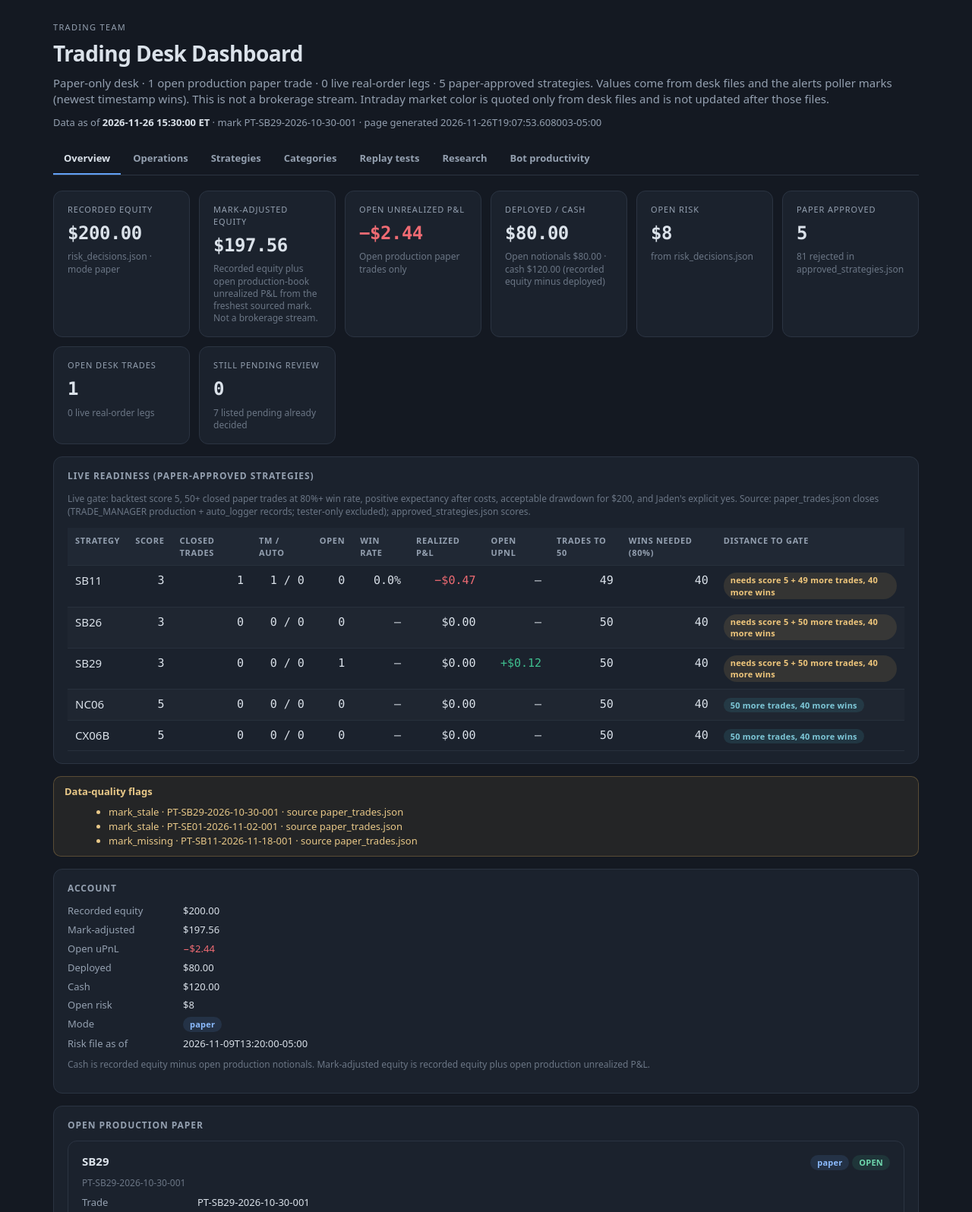
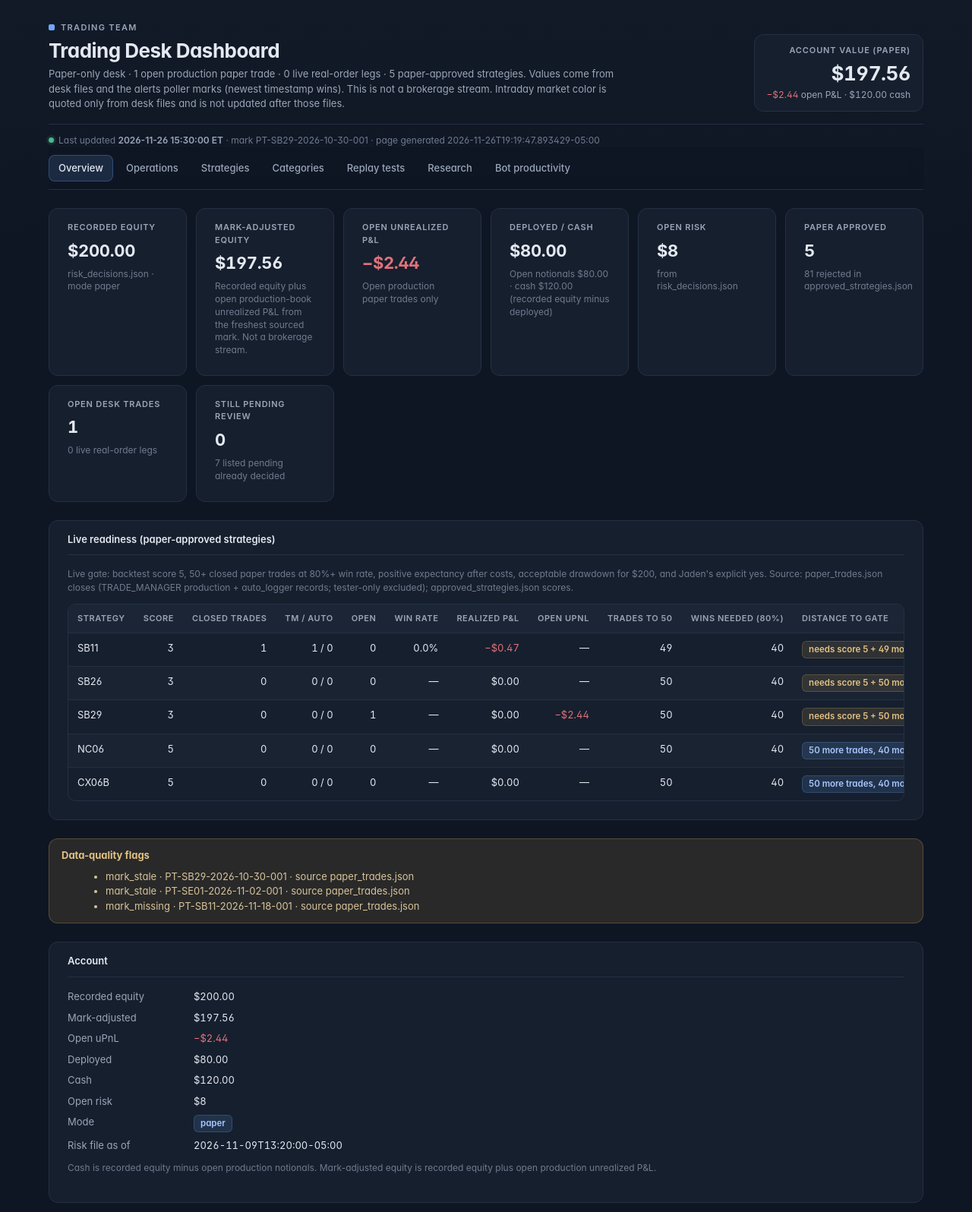
Before and after one commit to Jblack8820/Trading-Desk-Dashboard, a plain HTML site: page index.html in a window 1280 px wide. Shown: the top 1596 px of the page at 76% size. Drawn offline with Linux system fonts and the light colour scheme.

Commit message:
Update trading desk dashboard site

```diff
--- a/index.html
+++ b/index.html
@@ -2,96 +2,147 @@
 <html lang="en">
 <head>
 <meta charset="utf-8">
-<meta name="viewport" content="width=device-width,initial-scale=1">
+<meta name="viewport" content="width=device-width,initial-scale=1,viewport-fit=cover">
+<meta name="theme-color" content="#0f1623">
+<meta name="color-scheme" content="dark">
 <title>Trading Desk Dashboard</title>
 <style>
 :root{
-  --bg:#141922;--panel:#1b222d;--panel2:#202834;--zebra:#1f2631;
-  --border:#2b3442;--text:#dbe2ea;--sub:#94a0b0;--dim:#6b7685;
-  --green:#3fbf8f;--red:#ef6b73;--blue:#62a0f6;--amber:#e3b45f;--cyan:#4cc3d4;
+  --bg:#0f1623;--bg2:#121a28;--panel:#161f2e;--panel2:#1b2536;--zebra:rgba(255,255,255,.018);--hover:rgba(110,168,254,.06);
+  --border:#243044;--border2:#2c3a51;--text:#e4e9f1;--sub:#9aa6b8;--dim:#6f7b8e;
+  --accent:#6ea8fe;--accent-soft:rgba(110,168,254,.14);
+  --green:#4cb98a;--green-soft:rgba(76,185,138,.13);--red:#e0727a;--red-soft:rgba(224,114,122,.13);
+  --amber:#d4a95a;--amber-soft:rgba(212,169,90,.13);
+  --r:12px;--s1:4px;--s2:8px;--s3:12px;--s4:16px;--s5:24px;--s6:32px;
+  --font:Inter,-apple-system,BlinkMacSystemFont,"SF Pro Text","Segoe UI",Roboto,"Helvetica Neue",Arial,sans-serif;
+  --mono:ui-monospace,"SF Mono",SFMono-Regular,Menlo,Consolas,monospace;
 }
 *{box-sizing:border-box}
-html,body{margin:0;background:var(--bg);color:var(--text);
-  font:15px/1.45 system-ui,-apple-system,"Segoe UI",Roboto,sans-serif}
+html{-webkit-text-size-adjust:100%}
+html,body{margin:0;background:var(--bg);color:var(--text);font:14px/1.5 var(--font);
+  -webkit-font-smoothing:antialiased;-moz-osx-font-smoothing:grayscale;font-feature-settings:"cv11","ss01"}
+body{background:linear-gradient(180deg,var(--bg2) 0,var(--bg) 320px)}
 button,input{font:inherit;color:inherit}
-main{max-width:1180px;margin:0 auto;padding:28px 20px 64px}
-.eyebrow{font-size:11px;letter-spacing:.12em;text-transform:uppercase;color:var(--sub)}
-h1{margin:6px 0 8px;font-size:28px;font-weight:650;letter-spacing:-.02em}
-h2{margin:0 0 12px;font-size:12px;letter-spacing:.08em;text-transform:uppercase;color:var(--sub);font-weight:650}
-h3{margin:0 0 8px;font-size:15px;font-weight:650}
-.sub{color:var(--sub);margin:0 0 6px}
+main{max-width:1200px;margin:0 auto;padding:var(--s5) var(--s5) 64px}
+/* header */
+.topbar{display:flex;justify-content:space-between;align-items:flex-end;gap:var(--s4);flex-wrap:wrap;
+  padding-bottom:var(--s4);border-bottom:1px solid var(--border)}
+.brand{min-width:0;flex:1 1 420px}
+.eyebrow{display:inline-flex;align-items:center;gap:8px;font-size:11px;letter-spacing:.12em;text-transform:uppercase;color:var(--sub);font-weight:600}
+.eyebrow:before{content:"";width:8px;height:8px;border-radius:2px;background:var(--accent)}
+h1{margin:6px 0 6px;font-size:26px;line-height:1.2;font-weight:650;letter-spacing:-.02em}
+h2{margin:0 0 var(--s3);font-size:13px;line-height:1.3;color:var(--text);font-weight:600;letter-spacing:0}
+h3{margin:0 0 4px;font-size:15px;font-weight:600}
+.sub{color:var(--sub);margin:0;font-size:13px;max-width:760px}
+.acct{flex:0 0 auto;text-align:right;background:var(--panel);border:1px solid var(--border);border-radius:var(--r);padding:12px 16px;min-width:220px}
+.acct .k{font-size:11px;letter-spacing:.08em;text-transform:uppercase;color:var(--sub);font-weight:600}
+.acct .v{font-size:26px;font-weight:650;letter-spacing:-.02em;font-variant-numeric:tabular-nums;margin-top:2px}
+.acct .d{font-size:12px;color:var(--sub);font-variant-numeric:tabular-nums}
+.asof{margin:var(--s3) 0 0;color:var(--dim);font-size:12px}
+.asof b{color:var(--sub);font-weight:600}
+.live-dot{display:inline-block;width:7px;height:7px;border-radius:50%;background:var(--green);margin-right:6px;vertical-align:1px;box-shadow:0 0 0 3px var(--green-soft)}
 .dim{color:var(--dim);font-size:12px}
-.mono,.num,kpi .v,td.num{font-family:ui-monospace,SFMono-Regular,Menlo,Consolas,monospace;font-variant-numeric:tabular-nums}
+.mono{font-family:var(--mono)}
+.num,kpi .v,td.num,.n{font-variant-numeric:tabular-nums lining-nums}
 .up{color:var(--green)} .down{color:var(--red)}
-.asof{margin:10px 0 18px;color:var(--sub);font-size:13px}
-.asof b{color:var(--text);font-weight:650}
-.tabs{display:flex;gap:2px;overflow-x:auto;-webkit-overflow-scrolling:touch;
-  border-bottom:1px solid var(--border);margin:18px 0 20px;scrollbar-width:thin}
-.tab{appearance:none;background:transparent;border:0;border-bottom:2px solid transparent;
-  color:var(--sub);padding:10px 14px;white-space:nowrap;cursor:pointer;font-weight:600;font-size:13px}
-.tab:hover{color:var(--text)}
-.tab.active{color:var(--text);border-bottom-color:var(--blue)}
-.tab:focus-visible{outline:2px solid var(--blue);outline-offset:2px}
+/* tabs */
+.tabs{position:sticky;top:0;z-index:5;display:flex;gap:4px;overflow-x:auto;-webkit-overflow-scrolling:touch;scrollbar-width:none;
+  margin:0 0 var(--s5);padding:10px 0;background:rgba(15,22,35,.92);backdrop-filter:blur(8px);-webkit-backdrop-filter:blur(8px);border-bottom:1px solid var(--border)}
+.tabs::-webkit-scrollbar{display:none}
+.tab{appearance:none;background:transparent;border:1px solid transparent;border-radius:8px;
+  color:var(--sub);padding:7px 12px;white-space:nowrap;cursor:pointer;font-weight:550;font-size:13px;transition:background .15s,color .15s}
+.tab:hover{color:var(--text);background:rgba(255,255,255,.04)}
+.tab.active{color:var(--text);background:var(--accent-soft);border-color:rgba(110,168,254,.28)}
+.tab:focus-visible{outline:2px solid var(--accent);outline-offset:2px}
 .pane{display:none} .pane.active{display:block}
-.grid{display:grid;grid-template-columns:repeat(auto-fit,minmax(168px,1fr));gap:12px;margin:0 0 16px}
-.cards{display:grid;grid-template-columns:repeat(auto-fit,minmax(280px,1fr));gap:12px;margin:0 0 16px}
-.card,.panel{background:var(--panel);border:1px solid var(--border);border-radius:12px;padding:16px 18px}
-.panel{margin:0 0 16px}
-kpi{display:block}
-kpi .k{font-size:11px;letter-spacing:.08em;text-transform:uppercase;color:var(--sub)}
-kpi .v{font-size:24px;font-weight:650;margin-top:6px;letter-spacing:-.02em}
-kpi .h{margin-top:6px;color:var(--dim);font-size:12px;line-height:1.35}
-.pill{display:inline-block;padding:2px 9px;border-radius:999px;font-size:11px;font-weight:650;letter-spacing:.02em;line-height:1.4}
-.pill.paper{color:#8cbcff;background:rgba(98,160,246,.12)}
-.pill.live{color:#ff9aa0;background:rgba(239,107,115,.12)}
-.pill.good{color:#6fd8ae;background:rgba(63,191,143,.12)}
-.pill.warn{color:#f0c77c;background:rgba(227,180,95,.12)}
-.pill.info{color:#7ec8d8;background:rgba(76,195,212,.12)}
-.pill.muted{color:#b3bdca;background:rgba(148,160,176,.10)}
-.scroll{overflow:auto;-webkit-overflow-scrolling:touch;max-width:100%}
-table{width:100%;border-collapse:collapse;min-width:520px}
-th,td{padding:9px 10px;text-align:left;border-bottom:1px solid rgba(43,52,66,.75);vertical-align:top}
-th{font-size:11px;letter-spacing:.06em;text-transform:uppercase;color:var(--sub);background:var(--panel2);font-weight:650;position:sticky;top:0}
+/* layout */
+.grid{display:grid;grid-template-columns:repeat(auto-fit,minmax(170px,1fr));gap:var(--s3);margin:0 0 var(--s5)}
+.cards{display:grid;grid-template-columns:repeat(auto-fit,minmax(300px,1fr));gap:var(--s4);margin:0 0 var(--s5)}
+.card,.panel{background:var(--panel);border:1px solid var(--border);border-radius:var(--r);padding:var(--s4) var(--s5) var(--s5)}
+.panel{margin:0 0 var(--s5)}
+.panel>h2,.card>h2{padding-bottom:var(--s3);margin-bottom:var(--s4);border-bottom:1px solid var(--border)}
+kpi{display:block;padding:14px 16px 16px}
+kpi .k{font-size:11px;letter-spacing:.07em;text-transform:uppercase;color:var(--sub);font-weight:600}
+kpi .v{font-size:22px;font-weight:650;margin-top:6px;letter-spacing:-.015em}
+kpi .h{margin-top:6px;color:var(--dim);font-size:12px;line-height:1.4}
+/* pills */
+.pill{display:inline-block;padding:2px 8px;border-radius:6px;font-size:11.5px;font-weight:600;line-height:1.5;border:1px solid transparent;white-space:normal}
+.pill.paper{color:#a9c8ff;background:var(--accent-soft);border-color:rgba(110,168,254,.22)}
+.pill.live{color:#f0a3a9;background:var(--red-soft);border-color:rgba(224,114,122,.25)}
+.pill.good{color:#7fd0ab;background:var(--green-soft);border-color:rgba(76,185,138,.25)}
+.pill.warn{color:#e3c283;background:var(--amber-soft);border-color:rgba(212,169,90,.25)}
+.pill.info{color:#a9c8ff;background:var(--accent-soft);border-color:rgba(110,168,254,.22)}
+.pill.muted{color:#b4bfcd;background:rgba(154,166,184,.10);border-color:rgba(154,166,184,.18)}
+/* tables */
+.scroll{overflow:auto;-webkit-overflow-scrolling:touch;max-width:100%;border:1px solid var(--border);border-radius:10px}
+table{width:100%;border-collapse:separate;border-spacing:0;min-width:520px;font-size:13px}
+th,td{padding:10px 12px;text-align:left;border-bottom:1px solid var(--border);vertical-align:top}
+th{font-size:11px;letter-spacing:.05em;text-transform:uppercase;color:var(--sub);background:var(--panel2);font-weight:600;position:sticky;top:0;white-space:nowrap}
 tbody tr:nth-child(even){background:var(--zebra)}
+tbody tr:hover{background:var(--hover)}
+tbody tr:last-child td{border-bottom:0}
 td.num{text-align:right;white-space:nowrap}
-.prop{display:grid;grid-template-columns:140px 1fr;gap:6px 12px;font-size:13px}
+td .pill{white-space:nowrap}
+.prop{display:grid;grid-template-columns:150px 1fr;gap:8px 16px;font-size:13px}
 .prop .k{color:var(--sub)}
-.barrow{display:grid;grid-template-columns:minmax(92px,160px) 1fr 48px;gap:8px;align-items:center;margin:6px 0}
+.prop>div:nth-child(even){font-variant-numeric:tabular-nums}
+/* bars */
+.barrow{display:grid;grid-template-columns:minmax(100px,180px) 1fr 52px;gap:10px;align-items:center;margin:8px 0}
 .barrow .lab{color:var(--sub);font-size:13px}
 .barrow .n{text-align:right;font-size:13px}
-.track{height:8px;background:var(--panel2);border-radius:99px;overflow:hidden}
-.fill{height:100%;background:var(--blue);border-radius:99px}
-.fill.green{background:var(--green)} .fill.amber{background:var(--amber)} .fill.cyan{background:var(--cyan)}
-pre{white-space:pre-wrap;overflow-wrap:anywhere;background:var(--panel2);padding:12px 14px;border-radius:8px;margin:0;font:12.5px/1.45 ui-monospace,SFMono-Regular,Menlo,Consolas,monospace;color:var(--text)}
-.note{background:rgba(227,180,95,.08);border:1px solid rgba(227,180,95,.28);color:#e8c888;padding:10px 14px;border-radius:10px;margin:0 0 16px;font-size:13px}
-.omit{color:var(--dim);font-size:13px;padding:8px 0}
-.legs{margin-top:12px}
-footer{margin-top:28px;color:var(--dim);font-size:12px}
-footer ul{margin:6px 0 0;padding-left:18px}
-.err{background:rgba(239,107,115,.12);border:1px solid rgba(239,107,115,.35);color:#ff9aa0;padding:14px 16px;border-radius:10px}
-.pos-head{display:flex;justify-content:space-between;gap:10px;align-items:flex-start;flex-wrap:wrap;margin-bottom:8px}
-.stack{display:flex;flex-direction:column;gap:16px}
+.track{height:6px;background:var(--panel2);border-radius:99px;overflow:hidden}
+.fill{height:100%;background:var(--accent);border-radius:99px}
+.fill.green{background:var(--green)} .fill.amber{background:var(--amber)} .fill.cyan{background:var(--accent);opacity:.75}
+pre{white-space:pre-wrap;overflow-wrap:anywhere;background:var(--bg2);border:1px solid var(--border);padding:12px 14px;border-radius:8px;margin:0;font:12.5px/1.55 var(--mono);color:#cfd6e1}
+.note{background:var(--amber-soft);border:1px solid rgba(212,169,90,.28);color:#e3c283;padding:12px 16px;border-radius:var(--r);margin:0 0 var(--s5);font-size:13px}
+.note ul{color:#d9c49a}
+.omit{color:var(--dim);font-size:13px;padding:6px 0}
+.legs{margin-top:var(--s4)}
+.pos-head{display:flex;justify-content:space-between;gap:10px;align-items:flex-start;flex-wrap:wrap;margin-bottom:var(--s3);padding-bottom:var(--s3);border-bottom:1px solid var(--border)}
+.stack{display:flex;flex-direction:column;gap:var(--s4)}
+footer{margin-top:var(--s6);padding-top:var(--s4);border-top:1px solid var(--border);color:var(--dim);font-size:12px}
+footer ul{margin:6px 0 10px;padding-left:18px}
+.err{background:var(--red-soft);border:1px solid rgba(224,114,122,.3);color:#f0a3a9;padding:14px 16px;border-radius:var(--r)}
 @media (max-width:640px){
-  main{padding:16px 12px 48px}
-  h1{font-size:22px}
-  kpi .v{font-size:20px}
-  .grid{grid-template-columns:repeat(2,minmax(0,1fr))}
-  .cards{grid-template-columns:1fr}
-  .tabs{margin-left:-12px;margin-right:-12px;padding:0 12px}
-  .tab{padding:10px 10px}
-  table{min-width:460px;font-size:13px}
-  th,td{padding:8px}
+  html,body{font-size:14px}
+  main{padding:16px 14px 48px}
+  .topbar{align-items:stretch}
+  .brand{flex-basis:100%}
+  h1{font-size:21px}
+  .sub{font-size:12.5px}
+  .acct{width:100%;text-align:left;display:grid;grid-template-columns:1fr auto;align-items:center;gap:2px 12px;padding:12px 14px}
+  .acct .k{grid-column:1}.acct .v{grid-column:2;grid-row:1 / span 2;font-size:24px;margin:0}.acct .d{grid-column:1}
+  kpi{padding:12px 13px 13px}
+  kpi .v{font-size:19px}
+  kpi .h{font-size:11.5px}
+  .grid{grid-template-columns:repeat(2,minmax(0,1fr));gap:10px}
+  .cards{grid-template-columns:1fr;gap:12px}
+  .card,.panel{padding:14px 14px 16px;border-radius:10px}
+  .tabs{margin-left:-14px;margin-right:-14px;padding:8px 14px}
+  .tab{padding:7px 10px;font-size:13px}
+  table{min-width:480px;font-size:12.5px}
+  th,td{padding:9px 10px}
   .prop{grid-template-columns:1fr;gap:2px}
-  .barrow{grid-template-columns:1fr 40px;grid-template-rows:auto auto}
+  .prop .k{margin-top:8px;font-size:12px}
+  .barrow{grid-template-columns:1fr 44px;grid-template-rows:auto auto}
   .barrow .lab{grid-column:1/-1}
 }
 </style>
 </head>
 <body>
 <main>
-  <div class="eyebrow" id="eyebrow">Trading team</div>
-  <h1 id="title">Trading Desk Dashboard</h1>
-  <p class="sub" id="summary">Loading desk data…</p>
+  <header class="topbar">
+    <div class="brand">
+      <div class="eyebrow" id="eyebrow">Trading team</div>
+      <h1 id="title">Trading Desk Dashboard</h1>
+      <p class="sub" id="summary">Loading desk data…</p>
+    </div>
+    <div class="acct" id="acct" aria-live="polite">
+      <div class="k">Account value (paper)</div>
+      <div class="v" id="acct-value">—</div>
+      <div class="d" id="acct-delta"></div>
+    </div>
+  </header>
   <p class="asof" id="asof"></p>
   <nav class="tabs" id="tabs" role="tablist" aria-label="Dashboard sections"></nav>
   <div id="app"><p class="dim">Fetching data.json…</p></div>
@@ -603,9 +654,16 @@ footer ul{margin:6px 0 0;padding-left:18px}
     document.getElementById("eyebrow").textContent=b.eyebrow||"Trading team";
     document.getElementById("title").textContent=b.title||"Trading Desk Dashboard";
     document.getElementById("summary").textContent=(b.summary||"")+(b.note?" "+b.note:"");
+    var acc=d.account||{};
+    var av=acc.mark_adjusted_equity!=null?acc.mark_adjusted_equity:acc.recorded_equity;
+    document.getElementById("acct-value").textContent=money(av);
+    var dl=[];
+    if(acc.open_unrealized_pnl!=null) dl.push('<span class="'+(acc.open_unrealized_pnl>0?"up":acc.open_unrealized_pnl<0?"down":"")+'">'+(acc.open_unrealized_pnl>0?"+":acc.open_unrealized_pnl<0?"−":"")+"$"+Math.abs(acc.open_unrealized_pnl).toFixed(2)+"</span> open P&amp;L");
+    if(acc.cash_usd!=null) dl.push(money(acc.cash_usd)+" cash");
+    document.getElementById("acct-delta").innerHTML=dl.join(" · ");
     var asof=d.as_of||data.as_of;
     var built=data.built_at;
-    document.getElementById("asof").innerHTML=asof?('Data as of <b>'+esc(asof)+"</b>"+(d.as_of_source?' · '+esc(d.as_of_source):"")+(built?' · page generated '+esc(built):"")):'Page generated '+esc(built||"");
+    document.getElementById("asof").innerHTML=asof?('<span class="live-dot"></span>Last updated <b>'+esc(asof)+"</b>"+(d.as_of_source?' · '+esc(d.as_of_source):"")+(built?' · page generated '+esc(built):"")):'Page generated '+esc(built||"");
     var foot='<div>Trading team only. Excluded: '+esc((data.excluded||[]).join(", "))+"</div>";
     foot+="<div>Sources</div><ul>"+(d.sources||[]).map(function(s){return "<li>"+esc(s)+"</li>";}).join("")+"</ul>";
     var om=data.omitted_sections||[];
```
Also changed, not shown: data.json.
